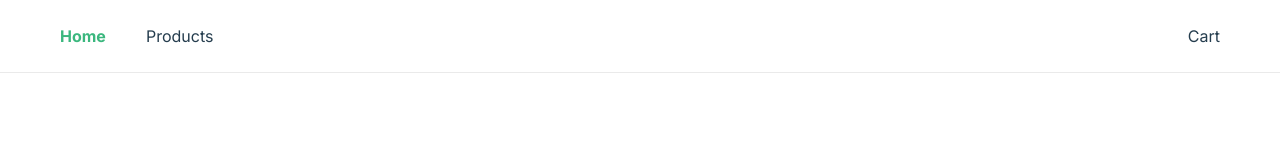
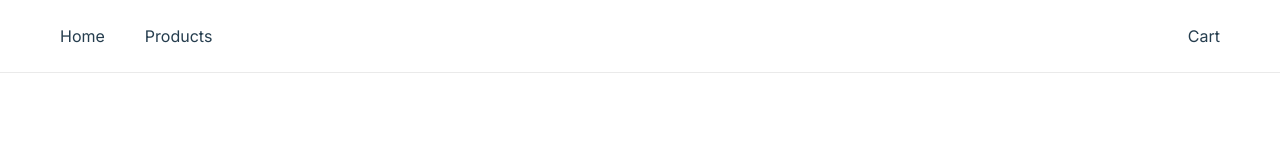
Before and after one commit to ynmkim/grocery-fresh, a Next.js app: page /cart in a window 1280 px wide. Shown: the top 160 px of the page. Built offline with nearby package versions, Linux system fonts and the light colour scheme.

Commit message:
Nav Link active 스타일 수정

```diff
--- /dev/null
+++ b/app/components/NavBar.js
@@ -0,0 +1,28 @@
+'use client'
+import { usePathname } from 'next/navigation'
+import Link from 'next/link'
+
+export default function NavBar() {
+  const menuData = [
+    { name: 'Home', path: '/' },
+    { name: 'Products', path: '/products' },
+  ]
+  const pathname = usePathname()
+
+  return (
+    <nav className="nav-list">
+      <div className="nav-left">
+        {
+          menuData.map((menu, i) => {
+            return (
+              <Link className="nav-item" href={ menu.path } style={{ color: pathname === menu.path ? '#3BB77E' : '#253D4E', fontWeight: pathname === menu.path ? 'bold' : 'normal',}} key="{i}">{ menu.name }</Link>
+            )
+          })
+        }
+      </div>
+      <div class="nav-right">
+        <Link className="nav-item" href="/cart">Cart</Link>
+      </div>
+    </nav>
+  )
+}
--- a/app/layout.js
+++ b/app/layout.js
@@ -1,7 +1,7 @@
 import './globals.css'
 import { Inter } from 'next/font/google';
-import Link from 'next/link';
 import React from 'react';
+import NavBar from './components/NavBar';
 
 const inter = Inter({ subsets: ['latin'] })
 
@@ -14,26 +14,11 @@ export default function RootLayout({ children }) {
   return (
     <html lang="en">
       <body className={inter.className}>
-        <NavBar />
-
+        <header className='header'>
+          <NavBar />
+        </header>
       {children}
       </body>
     </html>
   )
 }
-
-function NavBar() {
-  return (
-    <header className='header'>
-      <nav className="nav-list">
-        <div className="nav-left">
-          <Link className="nav-item active" href="/">Home</Link>
-          <Link className="nav-item" href="/products">Products</Link>
-        </div>
-        <div class="nav-right">
-          <Link className="nav-item" href="/cart">Cart</Link>
-        </div>
-      </nav>
-    </header>
-  )
-}
```
